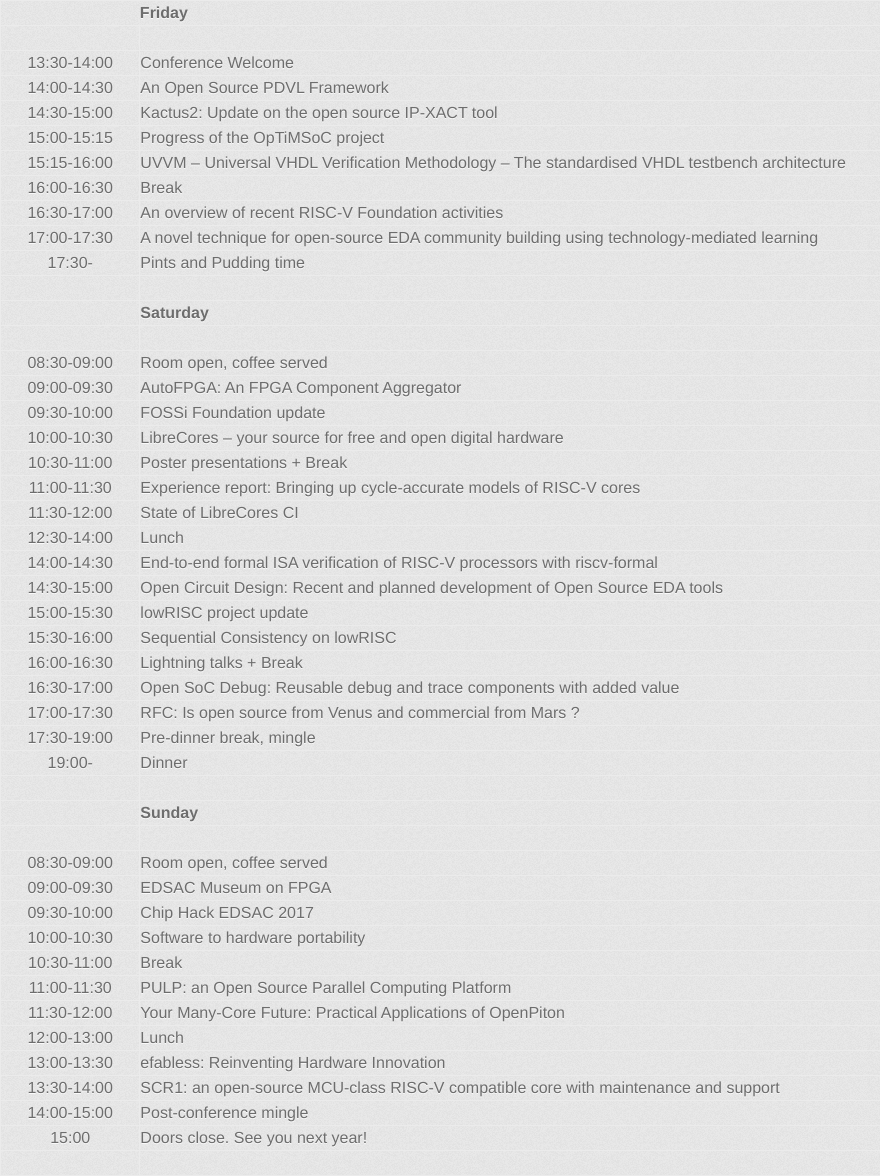
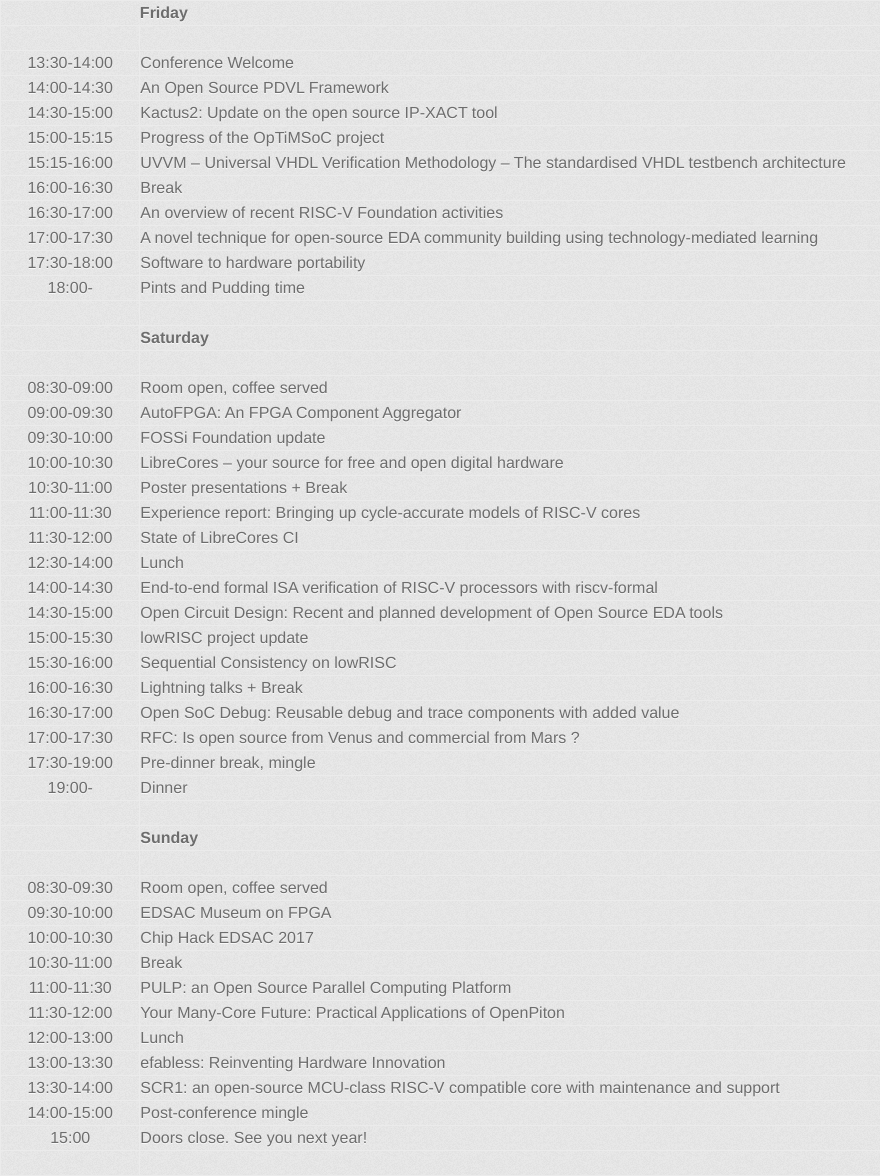
Before and after one commit to fossi-foundation/orconf, a Jekyll site: the page built from schedule.md, in a window 1280 px wide. Shown: the whole page, without its empty margins (0-880 px from the left). Built offline with Jekyll 4.4.1, drawn with Linux system fonts in a browser that asks for light colours; some web fonts are replaced.

Commit message:
Start later on sunday to sync better with train arrivals
Halifax trains likely arrive after 9am

```diff
--- a/schedule.md
+++ b/schedule.md
@@ -14,7 +14,8 @@
 | 16:00-16:30  | Break |
 | 16:30-17:00  | An overview of recent RISC-V Foundation activities|
 | 17:00-17:30  | A novel technique for open-source EDA community building using technology-mediated learning|
-| 17:30-       | Pints and Pudding time |
+| 17:30-18:00  | Software to hardware portability|
+| 18:00-       | Pints and Pudding time |
 | | |
 |---------------------------------------
 | | **Saturday**
@@ -42,10 +43,9 @@
 |  | **Sunday**
 |-----
 | | |
-| 08:30-09:00  | Room open, coffee served |
-| 09:00-09:30  | EDSAC Museum on FPGA|
-| 09:30-10:00  | Chip Hack EDSAC 2017|
-| 10:00-10:30  | Software to hardware portability|
+| 08:30-09:30  | Room open, coffee served |
+| 09:30-10:00  | EDSAC Museum on FPGA|
+| 10:00-10:30  | Chip Hack EDSAC 2017|
 | 10:30-11:00  | Break|
 | 11:00-11:30  | PULP: an Open Source Parallel Computing Platform|
 | 11:30-12:00  | Your Many-Core Future: Practical Applications of OpenPiton|
```
